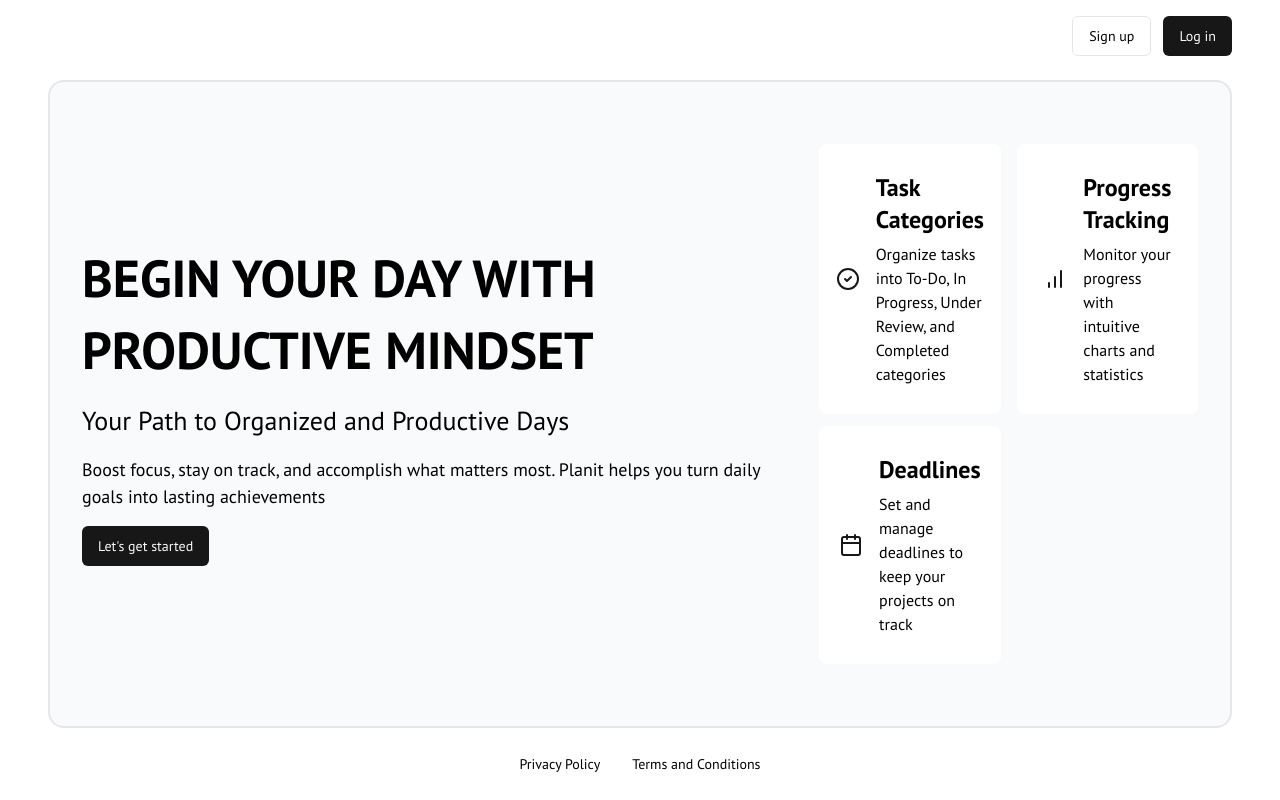
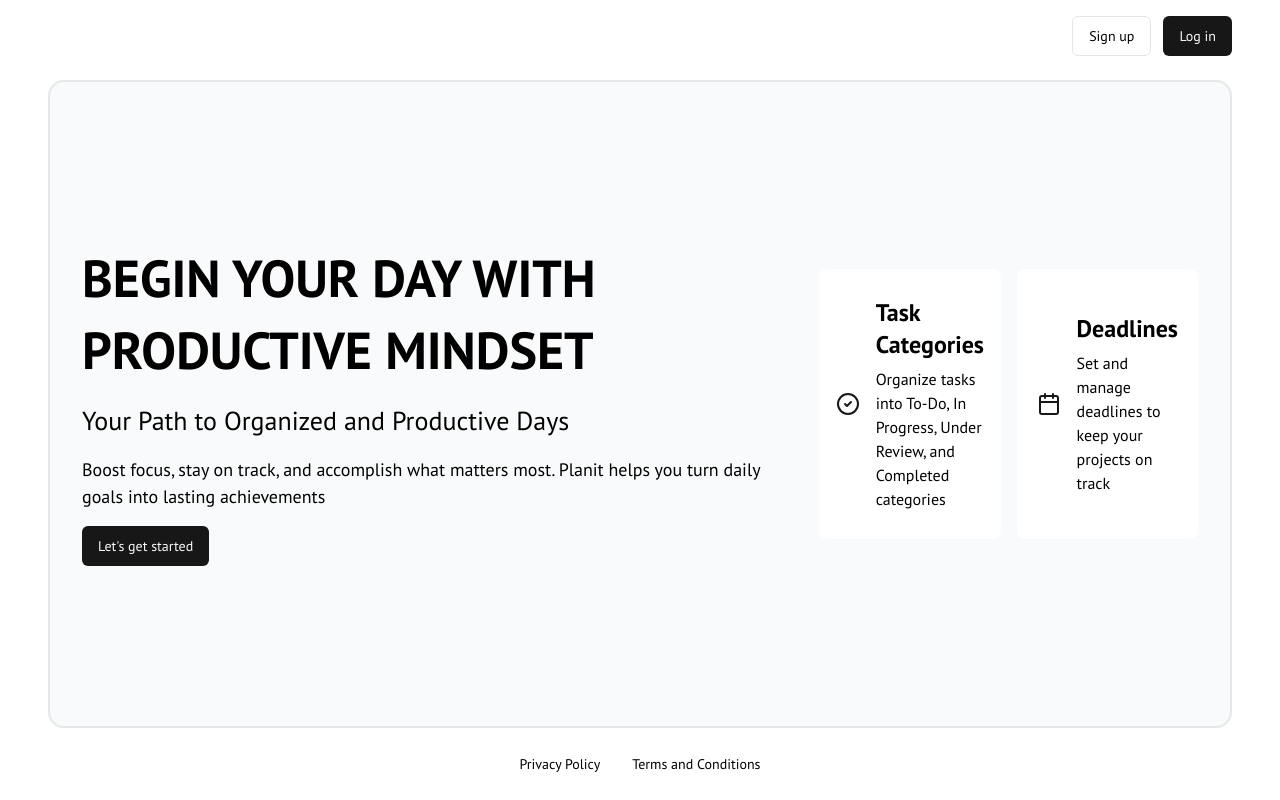
Before and after one commit to mohdsahil36/Task-Management-Application, a Next.js app: page / in a window 1280 px wide. Built offline with nearby package versions, Linux system fonts and the light colour scheme; no server answers.

Commit message:
task board

```diff
--- a/app/(app)/dashboard/features.tsx
+++ b/app/(app)/dashboard/features.tsx
@@ -14,11 +14,6 @@ const featuresData: Feature[] = [
         title: "Task Categories",
         description: "Organize tasks into To-Do, In Progress, Under Review, and Completed categories",
         icon: CircleCheck,
-    },
-    {
-        title: "Progress Tracking",
-        description: "Monitor your progress with intuitive charts and statistics",
-        icon: BarChart,
     },
     {
         title: "Deadlines",
```
